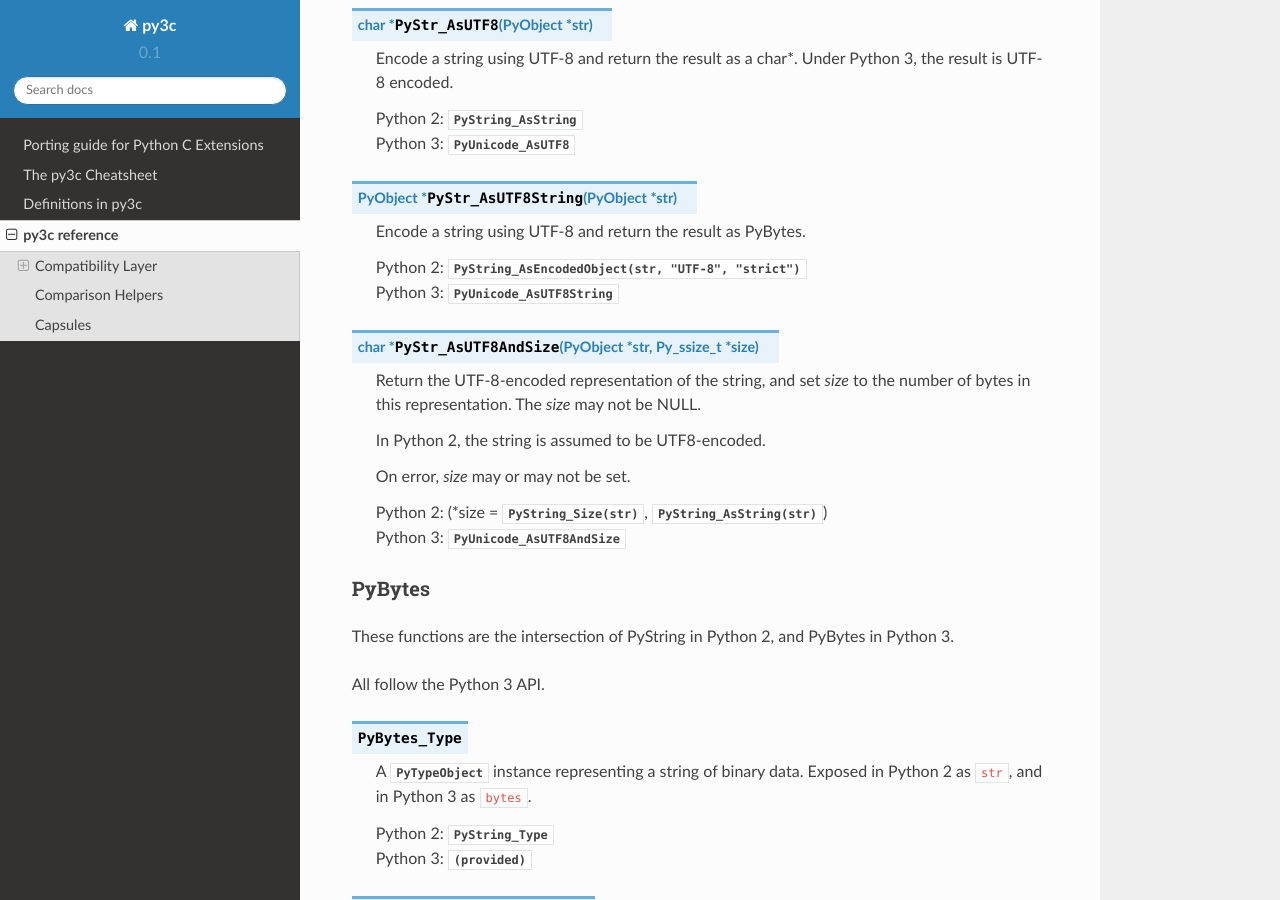
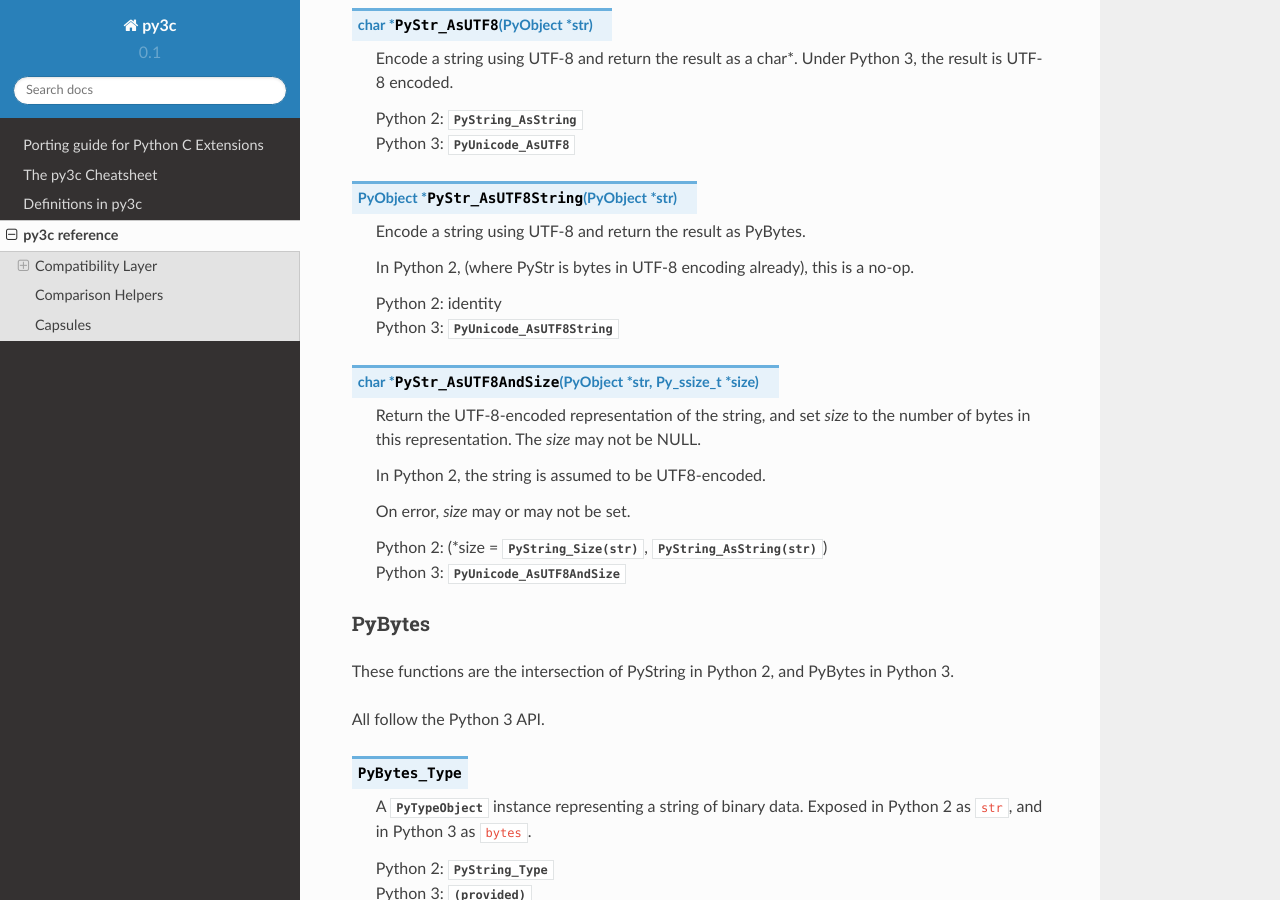
Before and after one commit to encukou/py3c, a Sphinx documentation site: the page built from doc/source/reference.rst, in a window 1280 px wide and 900 px high, scrolled down 2779 px. Built offline with Sphinx 7.4.7 and the Read the Docs theme 2.0.0, drawn with Linux system fonts in a browser that asks for light colours.

Commit message:
Fix PyStr_AsUTF8 under Python 2

```diff
--- a/doc/source/reference.rst
+++ b/doc/source/reference.rst
@@ -157,7 +157,10 @@ All follow the Python 3 API, except ``PyStr`` is substituted for ``PyUnicode``.
 
     Encode a string using UTF-8 and return the result as PyBytes.
 
-    | Python 2: :c:func:`PyString_AsEncodedObject(str, "UTF-8", "strict") <py2:PyString_AsEncodedObject>`
+    In Python 2, (where PyStr is bytes in UTF-8 encoding already),
+    this is a no-op.
+
+    | Python 2: identity
     | Python 3: :c:func:`PyUnicode_AsUTF8String <py3:PyUnicode_AsUTF8String>`
 
 .. c:function:: char *PyStr_AsUTF8AndSize(PyObject *str, Py_ssize_t *size)
```
Also changed, not shown: 1 other file.
